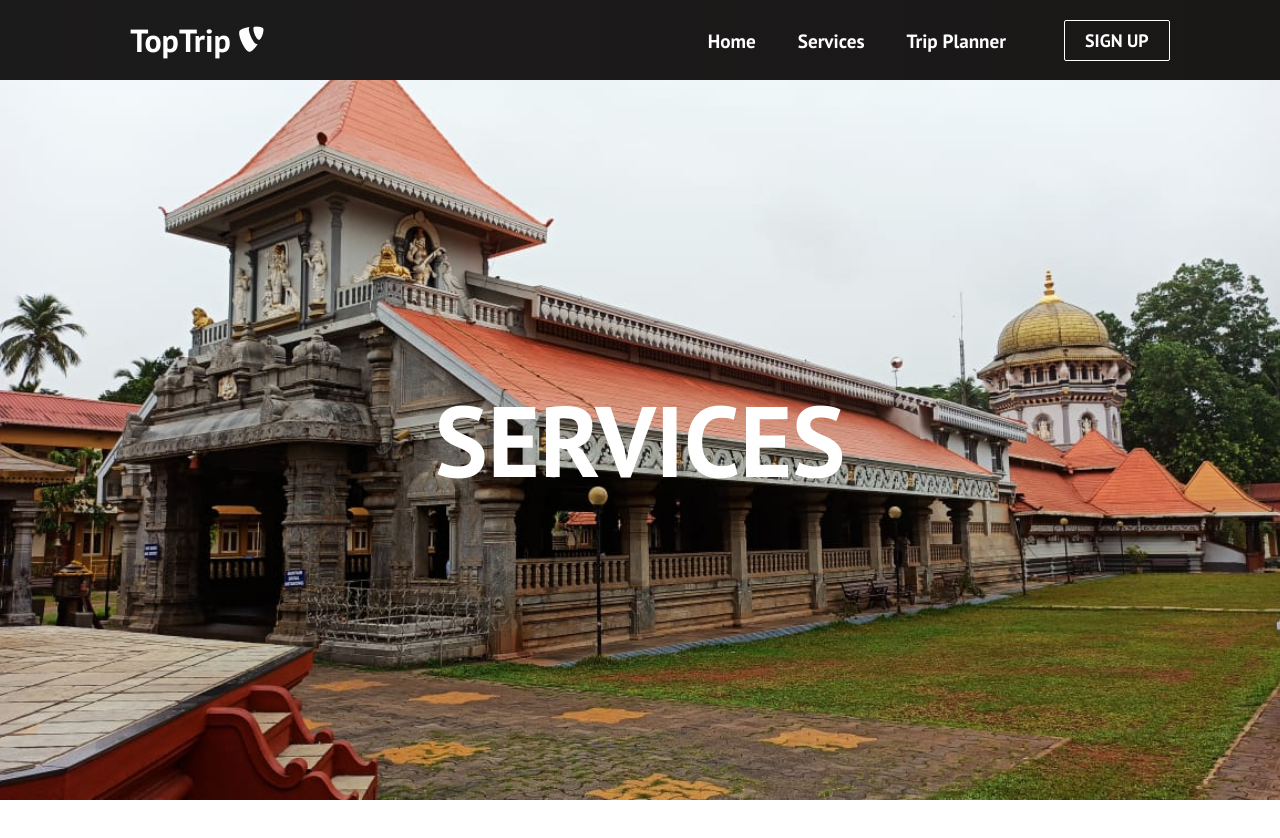
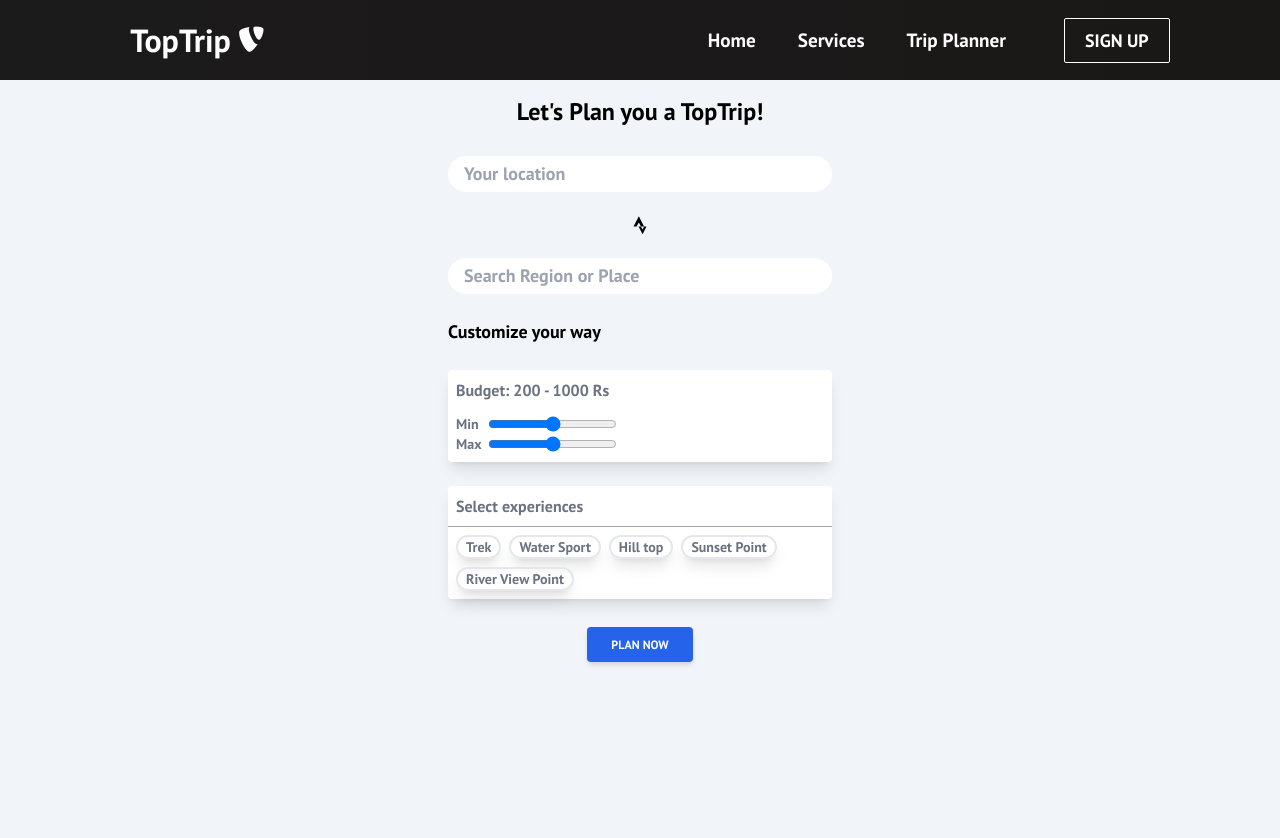
Before and after one commit to Toptrip-dev/TopTrip-Frontend, a React (Create React App) app: page /services in a window 1280 px wide. Shown: the top 838 px of the page. Before the commit the page ends 800 px from the top, so only its background shows below. Built offline with nearby package versions, Linux system fonts and the light colour scheme; what google-maps-react would draw is missing.

Commit message:
latest commit

```diff
--- a/package.json
+++ b/package.json
@@ -38,6 +38,7 @@
     ]
   },
   "devDependencies": {
+    "gh-pages": "^4.0.0",
     "tailwindcss": "^3.2.1"
   }
 }
--- a/public/index.html
+++ b/public/index.html
@@ -1,6 +1,7 @@
 <!DOCTYPE html>
 <html lang="en">
   <head>
+    <script src="https://cdn.tailwindcss.com"></script>
     <meta charset="utf-8" />
     <link rel="icon" href="%PUBLIC_URL%/favicon.ico" />
     <meta name="viewport" content="width=device-width, initial-scale=1" />
--- a/src/components/Footer.css
+++ b/src/components/Footer.css
@@ -59,7 +59,7 @@
 .footer-link-items {
   display: flex;
   flex-direction: column;
-  align-items: flex-start;
+  align-items: center;
   margin: 16px;
   text-align: left;
   width: 160px;
--- a/src/components/Footer.js
+++ b/src/components/Footer.js
@@ -37,7 +37,7 @@ function Footer() {
         </div>
         <div className='footer-link-wrapper'>
           <div class='footer-link-items'>
-            <h2>Social Media</h2>
+            <h2> Social Media</h2>
             <Link to='/'>Instagram</Link>
             <Link to='/'>Facebook</Link>
             <Link to='/'>Youtube</Link>
--- a/src/components/pages/Services.js
+++ b/src/components/pages/Services.js
@@ -1,6 +1,63 @@
 import React from 'react';
 import '../../App.css';
+import { Button } from '../Button';
 
 export default function Services() {
-  return <h1 className='services'>SERVICES</h1>;
+  return (
+    <div className="flex justify-center bg-slate-100 h-screen">
+  <div className="flex flex-col p-4 gap-4">
+    <h1 className="font-semibold text-2xl">Let's Plan you a TopTrip!</h1>
+    <form className="flex flex-col p-3 gap-6 text-lg">
+      <input
+        type="text"
+        className="rounded-full p-1 px-4"
+        placeholder="Your location"
+      />
+      <i className='fab fa-strava self-center'></i>
+      <input
+        type="text"
+        className="rounded-full p-1 px-4"
+        placeholder="Search Region or Place"
+      />
+      <h2 className="text-gray-890 font-pontiac">Customize your way</h2>
+      <div className="shadow-lg text-sm text-gray-500 bg-white rounded p-2">
+        <p className="text-base mb-3">Budget: 200 - 1000 Rs</p>
+        <div className="flex">
+          <p className="w-8">Min</p>
+          <input type="range" />
+        </div>
+        <div className="flex">
+          <p className="w-8">Max</p>
+          <input type="range" />
+        </div>
+      </div>
+      <div className="shadow-lg text-sm text-gray-500 bg-white rounded">
+        <div className="border-b-[1px] border-gray-400 p-2">
+          <p className="text-base">Select experiences</p>
+        </div>
+        <div className="flex gap-2 flex-wrap max-w-sm p-2">
+          <span className="shadow-lg border-2 border-gray-10 px-2 rounded-full">
+            Trek
+          </span>
+          <span className="shadow-lg border-2 border-gray-10 px-2 rounded-full">
+            Water Sport
+          </span>
+          <span className="shadow-lg border-2 border-gray-10 px-2 rounded-full">
+            Hill top
+          </span>
+          <span className="shadow-lg border-2 border-gray-10 px-2 rounded-full">
+            Sunset Point
+          </span>
+          <span className="shadow-lg border-2 border-gray-10 px-2 rounded-full">
+            River View Point
+          </span>
+        </div>
+      </div>
+    </form>
+  <div class="flex space-x-2 justify-center">
+  <button type="button" class="inline-block px-6 py-2.5 bg-blue-600 text-white font-medium text-xs leading-tight uppercase rounded shadow-md hover:bg-blue-700 hover:shadow-lg focus:bg-blue-700 focus:shadow-lg focus:outline-none focus:ring-0 active:bg-blue-800 active:shadow-lg transition duration-150 ease-in-out">Plan Now</button>
+  </div>
+  </div>
+</div>
+  )
 }
```
